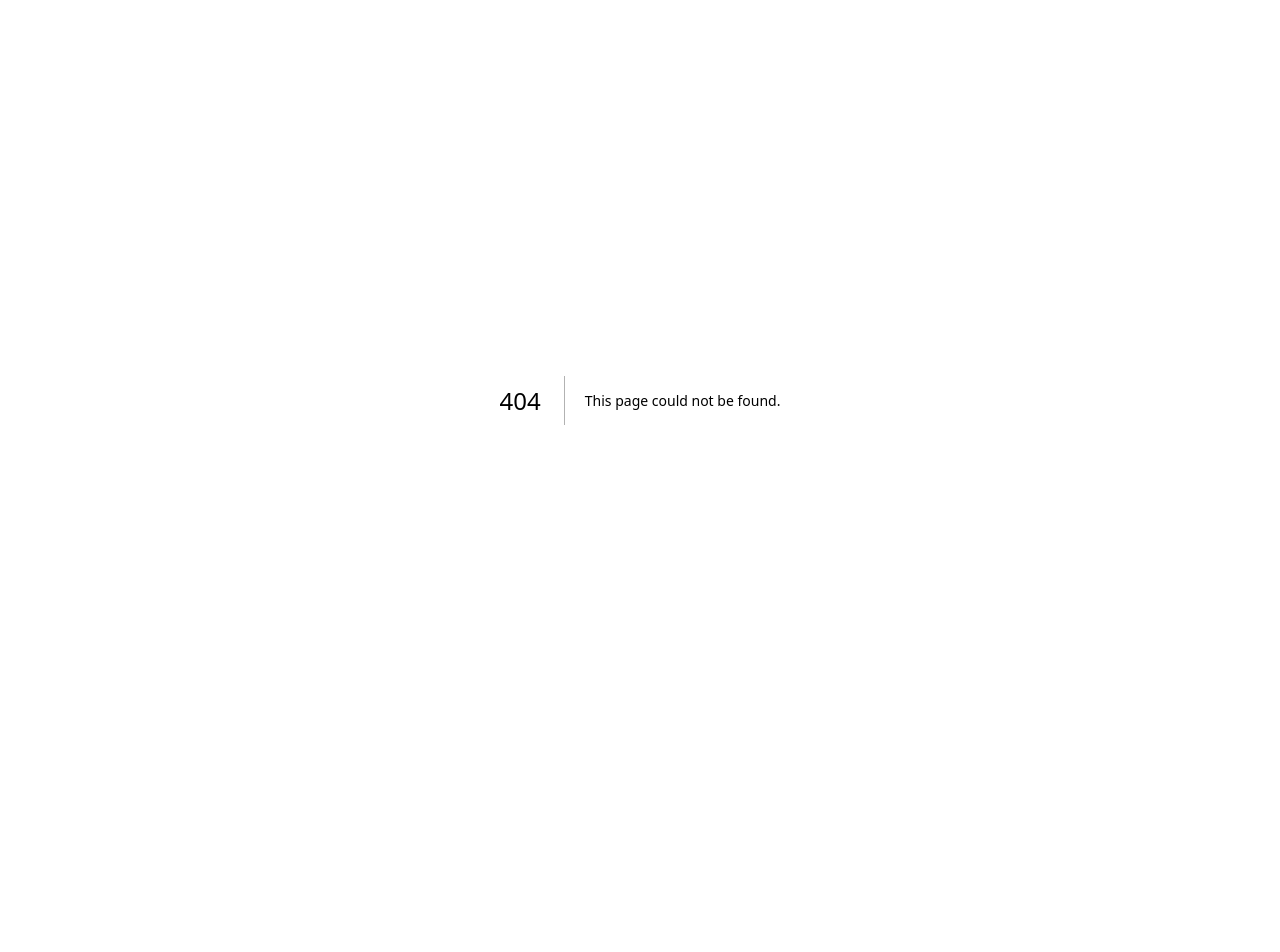
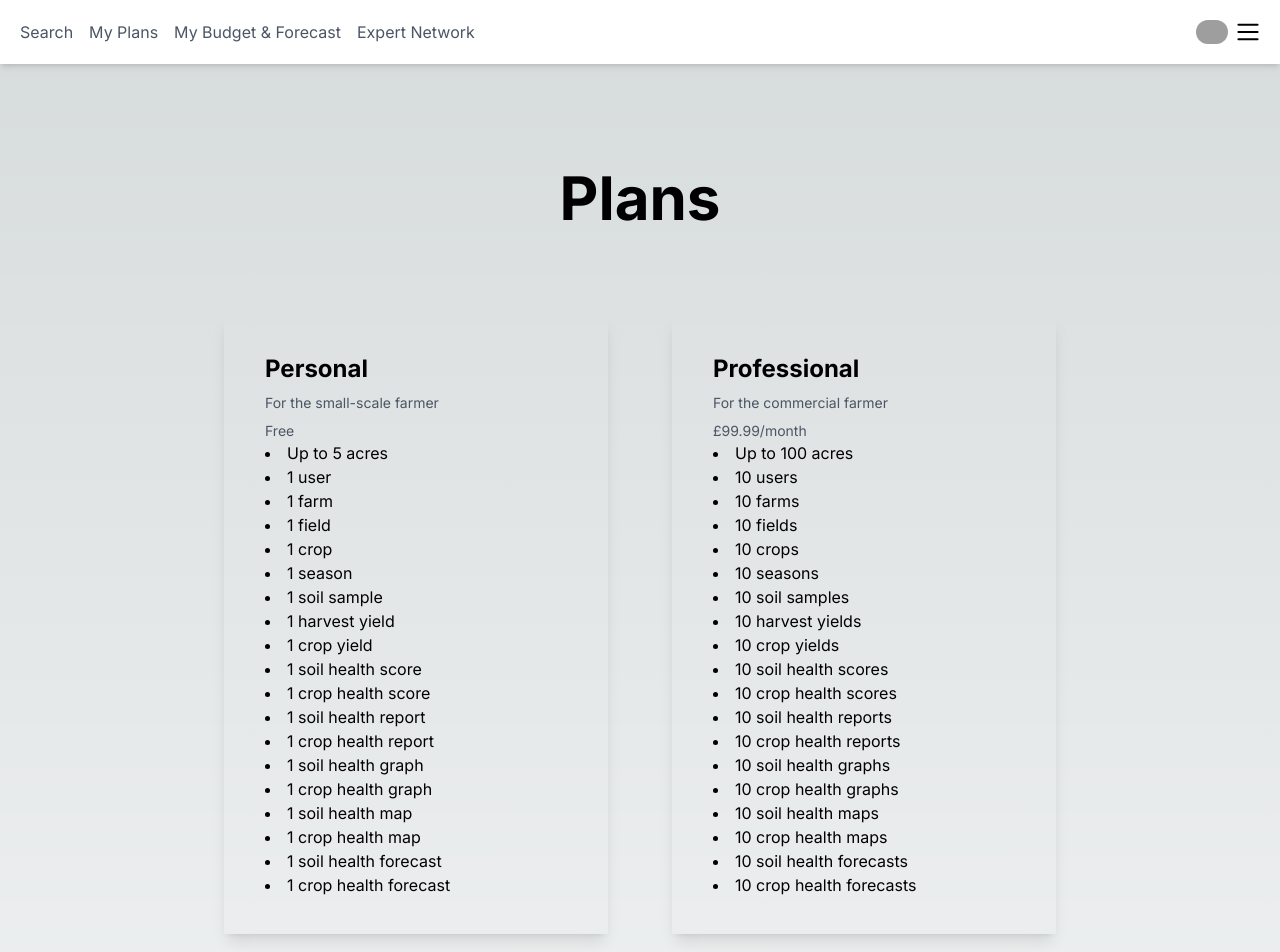
Before and after one commit to The-real-joe/open, a Next.js app: page /plans in a window 1280 px wide. Before the commit this address had no page. Shown: the top 952 px of the page. Before the commit the page ends 800 px from the top, so only its background shows below. Built offline with nearby package versions, Linux system fonts and the light colour scheme; grey boxes are pictures that could not be loaded.

Commit message:
Add Navbar component and pages for Search, Plans, Budget, and Expert Network

```diff
--- /dev/null
+++ b/src/app/_app.tsx
@@ -0,0 +1,18 @@
+import type { ReactElement, ReactNode } from "react";
+import type { NextPage } from "next";
+import type { AppProps } from "next/app";
+
+export type NextPageWithLayout<P = {}, IP = P> = NextPage<P, IP> & {
+  getLayout?: (page: ReactElement) => ReactNode;
+};
+
+type AppPropsWithLayout = AppProps & {
+  Component: NextPageWithLayout;
+};
+
+export default function MyApp({ Component, pageProps }: AppPropsWithLayout) {
+  // Use the layout defined at the page level, if available
+  const getLayout = Component.getLayout ?? ((page) => page);
+
+  return getLayout(<Component {...pageProps} />);
+}
--- /dev/null
+++ b/src/app/budget/page.tsx
@@ -0,0 +1,17 @@
+import type { NextPageWithLayout } from "../_app";
+import RootLayout from "../layout";
+
+const Budget: NextPageWithLayout = () => {
+  return (
+    <div className="flex flex-col items-center justify-center min-h-screen py-2">
+      <h1 className="text-6xl font-bold">Budget</h1>
+      <p className="mt-3 text-2xl">Coming soon...</p>
+    </div>
+  );
+};
+
+Budget.getLayout = function getLayout(page) {
+  return <RootLayout>{page}</RootLayout>;
+};
+
+export default Budget;
--- a/src/app/layout.tsx
+++ b/src/app/layout.tsx
@@ -1,22 +1,27 @@
-import './globals.css'
-import type { Metadata } from 'next'
-import { Inter } from 'next/font/google'
+import "./globals.css";
+import type { Metadata } from "next";
+import { Inter } from "next/font/google";
+import Navbar from "@/components/Navbar";
 
-const inter = Inter({ subsets: ['latin'] })
+const inter = Inter({ subsets: ["latin"] });
 
 export const metadata: Metadata = {
-  title: 'Create Next App',
-  description: 'Generated by create next app',
-}
+  title: "OpenRegen",
+  description:
+    "Empower your farm with AI. Grow with OpenRegen, cultivating the future.",
+};
 
 export default function RootLayout({
   children,
 }: {
-  children: React.ReactNode
+  children: React.ReactNode;
 }) {
   return (
     <html lang="en">
-      <body className={inter.className}>{children}</body>
+      <body className={inter.className}>
+        <Navbar />
+        {children}
+      </body>
     </html>
-  )
+  );
 }
--- /dev/null
+++ b/src/app/network/page.tsx
@@ -0,0 +1,17 @@
+import type { NextPageWithLayout } from "../_app";
+import RootLayout from "../layout";
+
+const ExpertNetwork: NextPageWithLayout = () => {
+  return (
+    <div className="flex flex-col items-center justify-center min-h-screen py-2">
+      <h1 className="text-6xl font-bold">Expert Network</h1>
+      <p className="mt-3 text-2xl">Coming soon...</p>
+    </div>
+  );
+};
+
+ExpertNetwork.getLayout = function getLayout(page) {
+  return <RootLayout>{page}</RootLayout>;
+};
+
+export default ExpertNetwork;
--- a/src/app/page.tsx
+++ b/src/app/page.tsx
@@ -1,6 +1,8 @@
 import Image from "next/image";
+import type { NextPageWithLayout } from "./_app";
+import RootLayout from "./layout";
 
-export default function Home() {
+const Home: NextPageWithLayout = () => {
   const sections = [
     {
       title: "Embrace the Future of Farming",
@@ -65,4 +67,10 @@ export default function Home() {
       </div>
     </main>
   );
-}
+};
+
+Home.getLayout = function getLayout(page: ReactElement) {
+  return <RootLayout>{page}</RootLayout>;
+};
+
+export default Home;
--- /dev/null
+++ b/src/app/plans/page.tsx
@@ -0,0 +1,131 @@
+import type { NextPageWithLayout } from "../_app";
+import RootLayout from "../layout";
+
+const Plans: NextPageWithLayout = () => {
+  const plans = [
+    {
+      title: "Personal",
+      desc: "For the small-scale farmer",
+      price: "Free",
+      features: [
+        "Up to 5 acres",
+        "1 user",
+        "1 farm",
+        "1 field",
+        "1 crop",
+        "1 season",
+        "1 soil sample",
+        "1 harvest yield",
+        "1 crop yield",
+        "1 soil health score",
+        "1 crop health score",
+        "1 soil health report",
+        "1 crop health report",
+        "1 soil health graph",
+        "1 crop health graph",
+        "1 soil health map",
+        "1 crop health map",
+        "1 soil health forecast",
+        "1 crop health forecast",
+      ],
+    },
+    {
+      title: "Professional",
+      desc: "For the commercial farmer",
+      price: "£99.99/month",
+      features: [
+        "Up to 100 acres",
+        "10 users",
+        "10 farms",
+        "10 fields",
+        "10 crops",
+        "10 seasons",
+        "10 soil samples",
+        "10 harvest yields",
+        "10 crop yields",
+        "10 soil health scores",
+        "10 crop health scores",
+        "10 soil health reports",
+        "10 crop health reports",
+        "10 soil health graphs",
+        "10 crop health graphs",
+        "10 soil health maps",
+        "10 crop health maps",
+        "10 soil health forecasts",
+        "10 crop health forecasts",
+      ],
+    },
+    {
+      title: "Enterprise",
+      desc: "For the agricultural corporation",
+      price: "£999.99/month",
+      features: [
+        "Unlimited acres",
+        "Unlimited users",
+        "Unlimited farms",
+        "Unlimited fields",
+        "Unlimited crops",
+        "Unlimited seasons",
+        "Unlimited soil samples",
+        "Unlimited harvest yields",
+        "Unlimited crop yields",
+        "Unlimited soil health scores",
+        "Unlimited crop health scores",
+        "Unlimited soil health reports",
+        "Unlimited crop health reports",
+        "Unlimited soil health graphs",
+        "Unlimited crop health graphs",
+        "Unlimited soil health maps",
+        "Unlimited crop health maps",
+        "Unlimited soil health forecasts",
+        "Unlimited crop health forecasts",
+      ],
+    },
+  ];
+
+  return (
+    <main className="flex flex-col items-center justify-between p-24">
+      <div className="flex flex-col items-center justify-center py-2">
+        <h1 className="text-6xl font-bold">Plans</h1>
+      </div>
+      <div className="flex flex-wrap justify-around w-full max-w-4xl mt-16">
+        {plans.map((plan, idx) => (
+          <div
+            key={idx}
+            // href={plan.link}
+            className="group w-96 m-4 rounding-lg shadow-lg border border-transparent px-5 py-4 transition-colors hover:dark:border-neutral-700 hover:dark:bg-neutral-800/30"
+          >
+            <div className="p-5">
+              <h2 className="text-2xl font-bold">{plan.title}</h2>
+              <p className="text-sm mt-2 text-gray-600">{plan.desc}</p>
+              <p className="text-sm mt-2 text-gray-600">{plan.price}</p>
+              <ul className="list-disc list-inside">
+                {plan.features.map((feature) => (
+                  <li>{feature}</li>
+                ))}
+              </ul>
+            </div>
+          </div>
+        ))}
+      </div>
+
+      <div className="mb-32 text-center flex justify-center items-center lg:m-0">
+        <a
+          href="#" // Replace with actual link
+          className="group rounded-lg border border-transparent px-5 py-4 transition-colors hover:border-gray-300 hover:bg-gray-100 hover:dark:border-neutral-700 hover:dark:bg-neutral-800/30 bg-green-500"
+        >
+          <h2 className="text-lg font-semibold">Discover OpenRegen</h2>
+          <p className="m-0 max-w-[30ch] text-sm opacity-50">
+            Begin your AI-assisted regenerative farming journey.
+          </p>
+        </a>
+      </div>
+    </main>
+  );
+};
+
+Plans.getLayout = function getLayout(page: ReactElement) {
+  return <RootLayout>{page}</RootLayout>;
+};
+
+export default Plans;
--- /dev/null
+++ b/src/app/search/page.tsx
@@ -0,0 +1,19 @@
+import type { NextPageWithLayout } from "../_app";
+import RootLayout from "../layout";
+
+const Search: NextPageWithLayout = () => {
+  return (
+    <div className="flex flex-col items-center justify-center min-h-screen py-2">
+      <h1 className="text-6xl font-bold">Search</h1>
+      <p className="mt-4 text-gray-600">
+        This page is currently under construction
+      </p>
+    </div>
+  );
+};
+
+Search.getLayout = function getLayout(page) {
+  return <RootLayout>{page}</RootLayout>;
+};
+
+export default Search;
--- /dev/null
+++ b/src/components/Navbar.tsx
@@ -0,0 +1,40 @@
+// components/Navbar.tsx
+import React from "react";
+import Link from "next/link";
+import Image from "next/image";
+import menu from "../../public/menu.svg";
+
+export default function Navbar() {
+  const avatarUrl = "https://avatars.dicebear.com/api/croodles/stefan.svg";
+
+  return (
+    <nav className="flex justify-between items-center p-5 bg-white shadow-md">
+      <div className="flex space-x-4">
+        <Link href="/search" className="text-gray-600 hover:text-gray-800">
+          Search
+        </Link>
+        <Link href="/plans" className="text-gray-600 hover:text-gray-800">
+          My Plans
+        </Link>
+        <Link href="/budget" className="text-gray-600 hover:text-gray-800">
+          My Budget & Forecast
+        </Link>
+        <Link href="/network" className="text-gray-600 hover:text-gray-800">
+          Expert Network
+        </Link>
+      </div>
+      <div className="flex items-center space-x-2">
+        <Image
+          src={avatarUrl}
+          alt="User Avatar"
+          width={32}
+          height={32}
+          className="rounded-full"
+        />
+        <button className="text-gray-600 hover:text-gray-800">
+          <Image src={menu} alt="Menu" width={24} height={24} />
+        </button>
+      </div>
+    </nav>
+  );
+}
```
Also changed, not shown: public/menu.svg (added), src/app/search.tsx (added).
